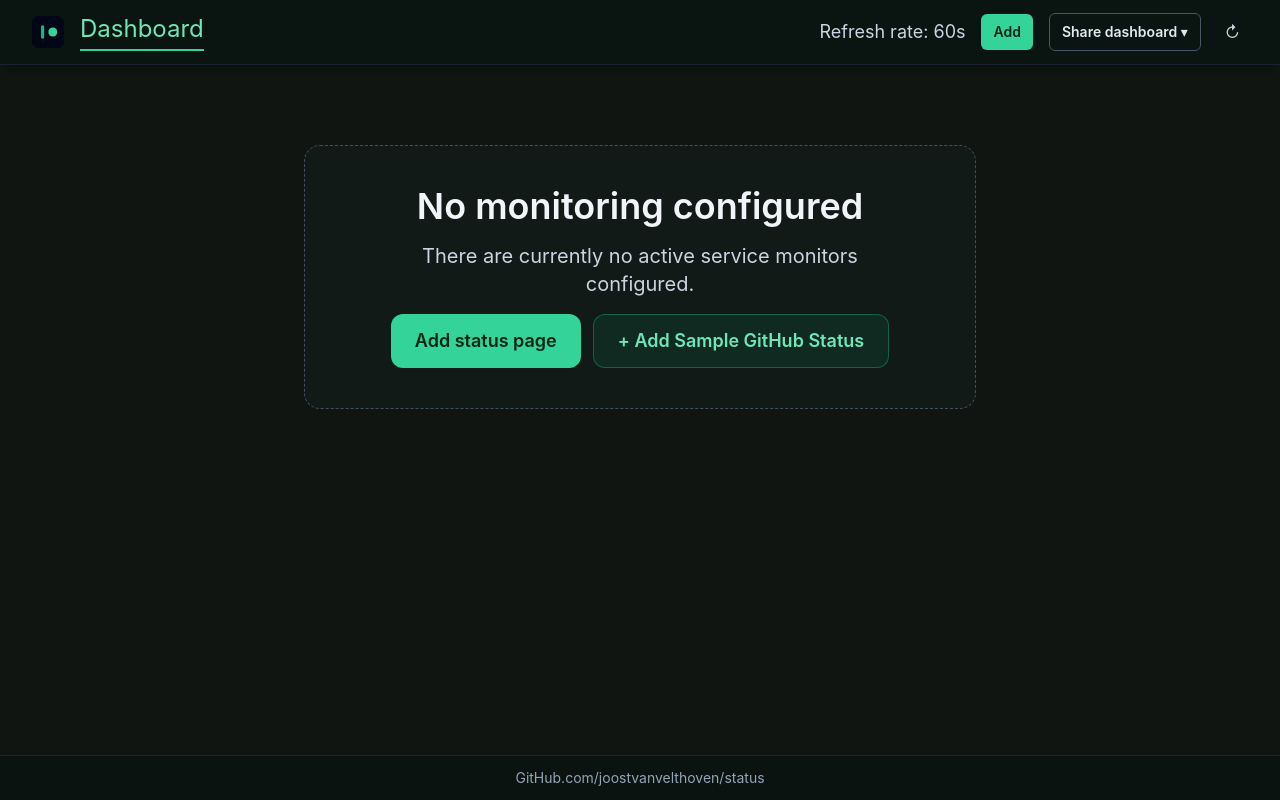
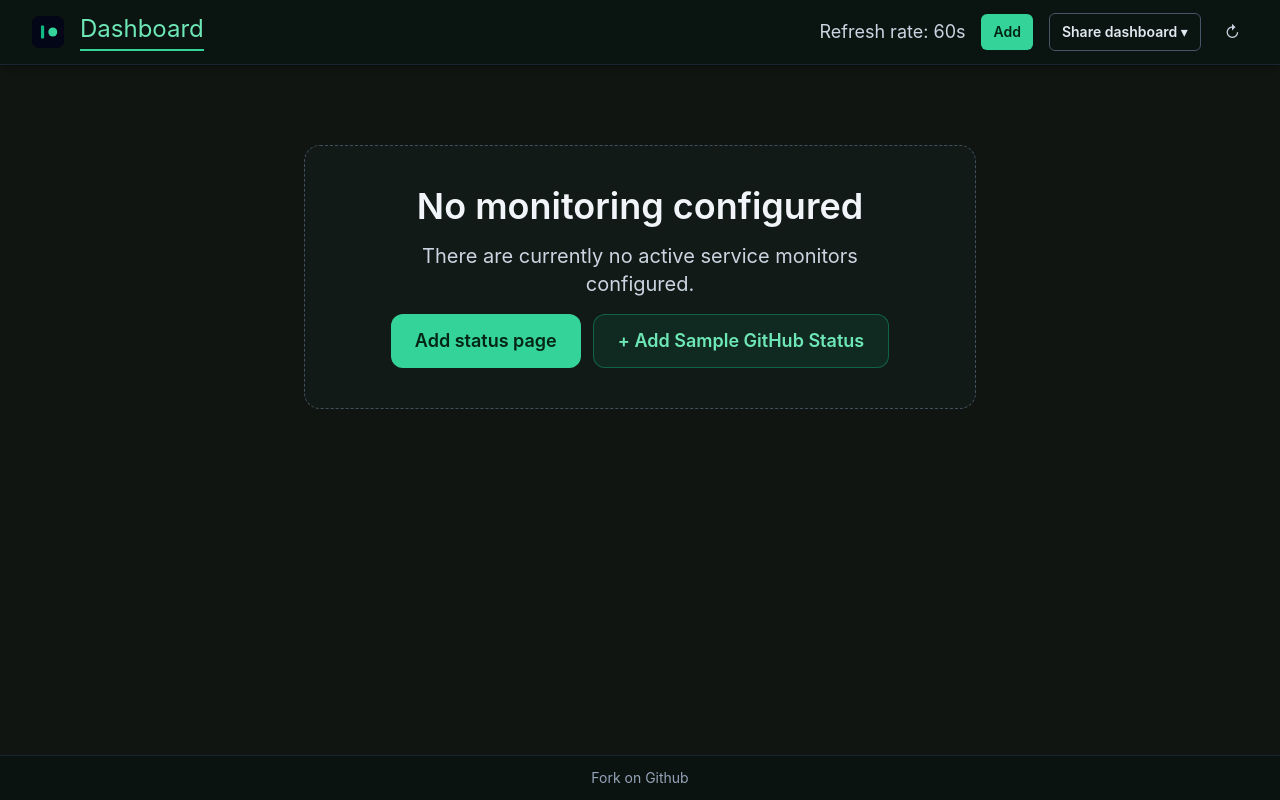
Before and after one commit to JoostVanVelthoven/statusdashboard, a React (Vite) app: page / in a window 1280 px wide. Built offline with nearby package versions, Linux system fonts and the light colour scheme.

Commit message:
Update App.tsx

```diff
--- a/src/App.tsx
+++ b/src/App.tsx
@@ -438,12 +438,12 @@
       <footer className="border-t border-slate-800/80 bg-[#0b1310]/80">
         <div className="mx-auto flex w-full max-w-[1920px] justify-center px-8 py-3 text-sm text-slate-400 md:px-10">
           <a
-            href="https://github.com/joostvanvelthoven/status"
+            href="https://github.com/joostvanvelthoven/statusdashboard"
             target="_blank"
             rel="noreferrer"
             className="transition hover:text-slate-200"
           >
-            GitHub.com/joostvanvelthoven/status
+            Fork on Github
           </a>
         </div>
       </footer>
```
